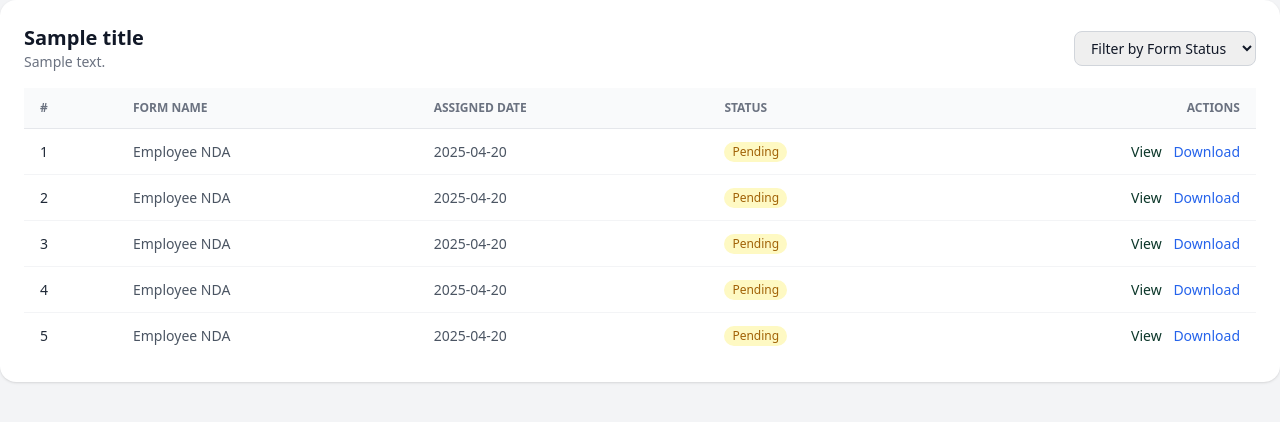
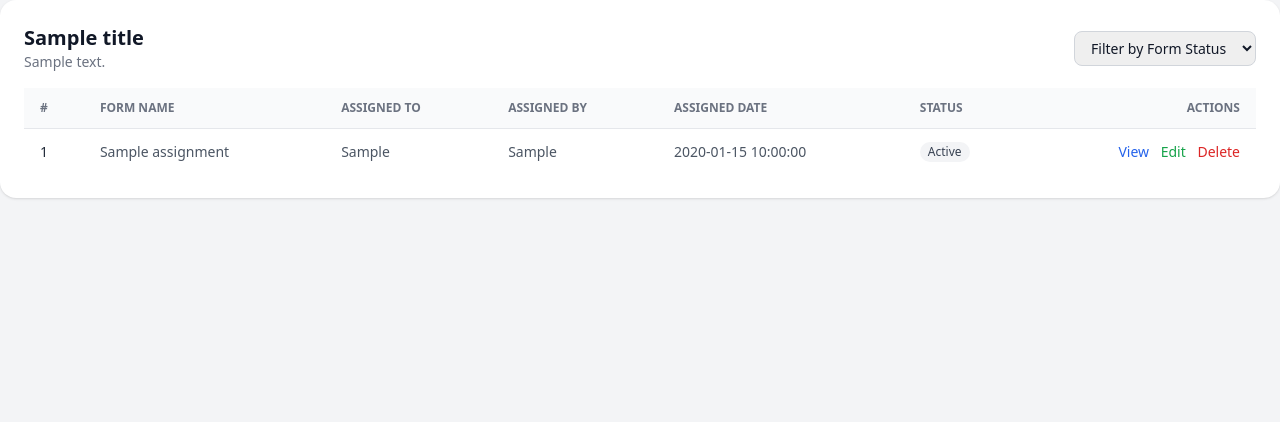
Before and after one commit to VortexWeb-Dev/gi-form-management, a PHP site: template views/myforms.php in a window 1280 px wide. Shown: the top 422 px of the page. Run offline with PHP 8.4, Linux system fonts and the light colour scheme; the template is opened without the code that fills it: most values are stand-ins (such as "Sample title", 1, 10 or a date in 2020); some libraries are stand-ins or nearby versions.

Commit message:
Implement db connection for myforms

```diff
--- a/views/myforms.php
+++ b/views/myforms.php
@@ -19,26 +19,46 @@
                     <tr>
                         <th class="px-4 py-3">#</th>
                         <th class="px-4 py-3">Form Name</th>
+                        <th class="px-4 py-3">Assigned To</th>
+                        <th class="px-4 py-3">Assigned By</th>
                         <th class="px-4 py-3">Assigned Date</th>
                         <th class="px-4 py-3">Status</th>
                         <th class="px-4 py-3 text-right">Actions</th>
                     </tr>
                 </thead>
                 <tbody class="divide-y divide-gray-100">
-                    <?php foreach (range(1, 5) as $i): ?>
+                    <?php foreach ($assignments as $index => $assignment): ?>
                         <tr class="hover:bg-gray-50">
-                            <td class="px-4 py-3 font-medium text-gray-800"><?= $i ?></td>
-                            <td class="px-4 py-3">Employee NDA</td>
-                            <td class="px-4 py-3">2025-04-20</td>
+                            <td class="px-4 py-3 font-medium text-gray-800"><?= $index + 1 ?></td>
+                            <td class="px-4 py-3"><?= htmlspecialchars($assignment['template_name'] ?? 'N/A') ?></td>
+                            <td class="px-4 py-3"><?= htmlspecialchars($assignment['assigned_to'] ?? 'N/A') ?></td>
+                            <td class="px-4 py-3"><?= htmlspecialchars($assignment['assigned_by'] ?? 'N/A') ?></td>
                             <td class="px-4 py-3">
-                                <span class="inline-block px-2 py-0.5 rounded-full text-xs bg-yellow-100 text-yellow-700">Pending</span>
+                                <?= $assignment['assigned_at'] ? $assignment['assigned_at'] : '—' ?>
                             </td>
-                            <td class="px-4 py-3 text-right space-x-2">
-                                <button class="text-[#0c372a] hover:underline text-sm">View</button>
-                                <button class="text-blue-600 hover:underline text-sm">Download</button>
+                            <td class="px-4 py-3">
+                                <?php
+                                $status = strtolower($assignment['status']);
+                                $statusColors = [
+                                    'pending' => ['bg' => 'bg-yellow-100', 'text' => 'text-yellow-700'],
+                                    'submitted' => ['bg' => 'bg-blue-100', 'text' => 'text-blue-700'],
+                                    'approved' => ['bg' => 'bg-green-100', 'text' => 'text-green-700'],
+                                    'rejected' => ['bg' => 'bg-red-100', 'text' => 'text-red-700'],
+                                ];
+                                $color = $statusColors[$status] ?? ['bg' => 'bg-gray-100', 'text' => 'text-gray-700'];
+                                ?>
+                                <span class="inline-block px-2 py-0.5 rounded-full text-xs <?= $color['bg'] ?> <?= $color['text'] ?>">
+                                    <?= ucfirst($status) ?>
+                                </span>
+                            </td>
+
+                            <td class="px-4 py-3 text-right">
+                                <a href="/form/view/<?= htmlspecialchars($assignment['id']) ?>" class="text-blue-600 hover:text-blue-800">View</a>
+                                <a href="/form/edit/<?= htmlspecialchars($assignment['id']) ?>" class="text-green-600 hover:text-green-800 ml-2">Edit</a>
+                                <a href="/form/delete/<?= htmlspecialchars($assignment['id']) ?>" class="text-red-600 hover:text-red-800 ml-2">Delete</a>
                             </td>
                         </tr>
-                    <?php endforeach ?>
+                    <?php endforeach; ?>
                 </tbody>
             </table>
         </div>
```
Also changed, not shown: controllers/MyformsController.php (+30 -1 lines).
